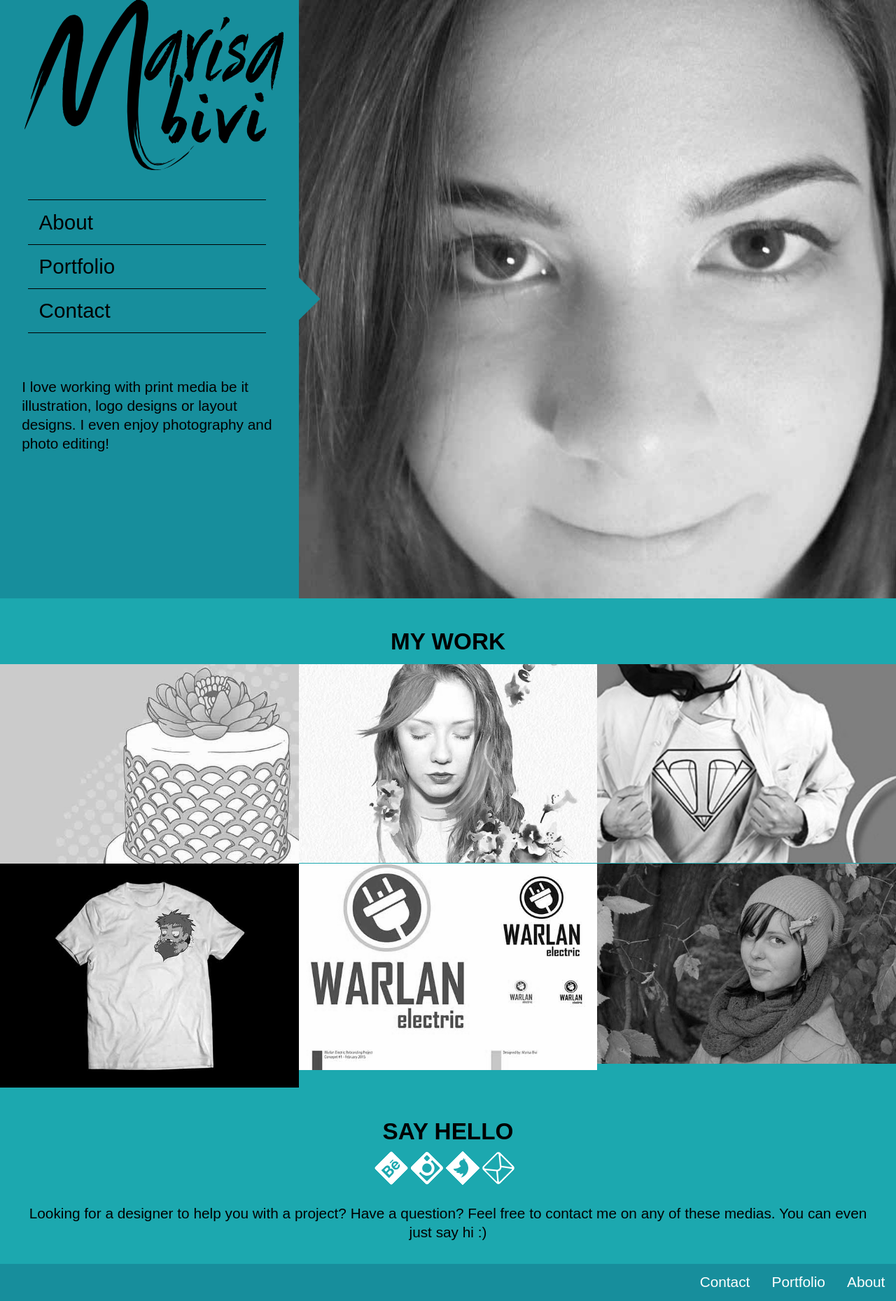
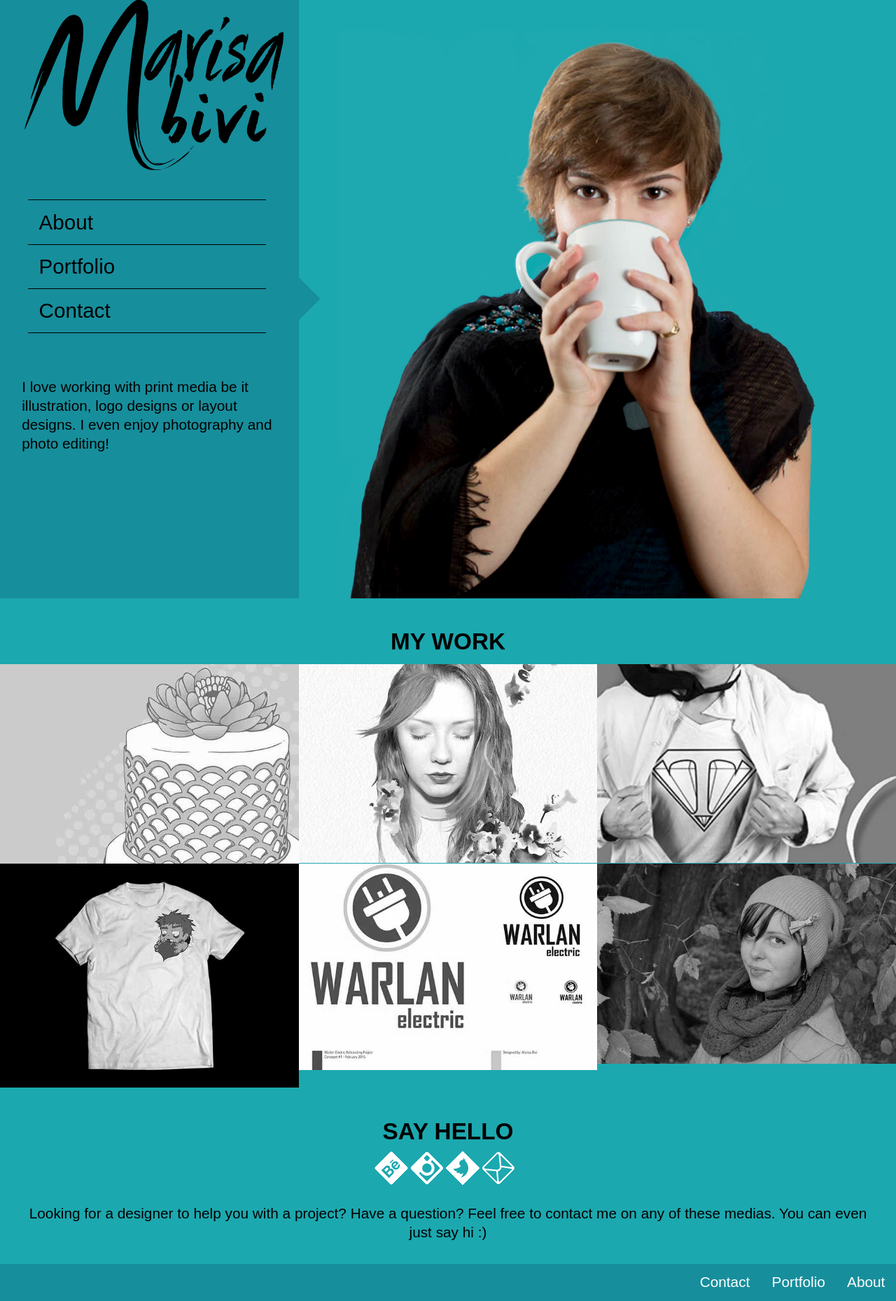
Before and after one commit to marisabivi/portfolio, a Jekyll site: the page built from index.html, in a window 1280 px wide. Shown: the whole page at 70% size. Built offline with Jekyll 4.4.1, drawn with Linux system fonts in a browser that asks for light colours; Markdown is read by kramdown in place of the engine named in the settings.

Commit message:
billboard changed
larger billboard changed

```diff
--- a/_includes/css/main.css
+++ b/_includes/css/main.css
@@ -169,7 +169,7 @@ a {
         }
 
     .billboard {
-        background-image:url(../images/dia2.svg), url(../images/me.jpg) ;
+        background-image:url(../images/dia2.svg), url(../images/me-2.jpg) ;
         width: 100%;
         height:95vh;
         background-position: center left, center;
```
Also changed, not shown: images/me-1.jpg, images/me-2.jpg, images/me-3.jpg, 4 other files.
